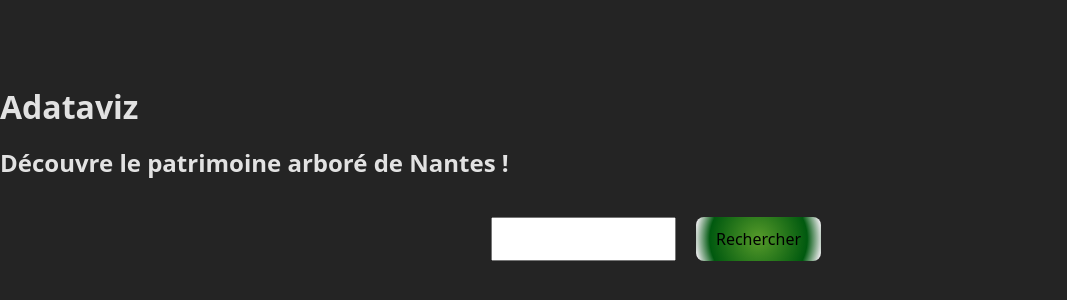
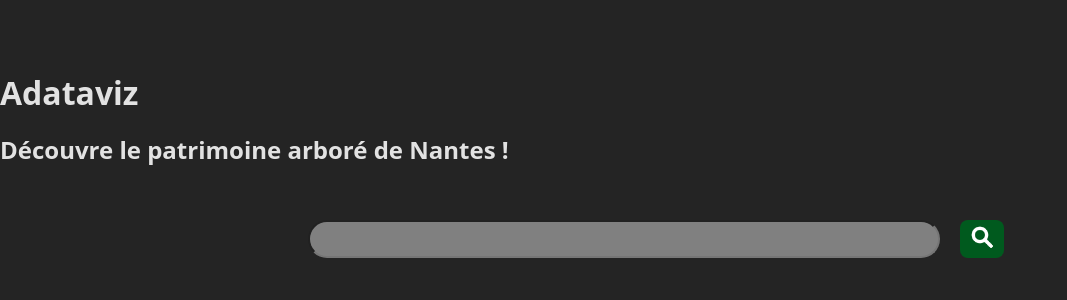
Before and after one commit to gaedicoger/adataviz, a website built with Vite: page index.html in a window 1280 px wide. Shown: the part 228-528 px from the top of the page, without its empty margins (0-1067 px from the left). Built offline with nearby package versions, Linux system fonts and the light colour scheme; no server answers.

Commit message:
barre de recherche style

```diff
--- a/index.html
+++ b/index.html
@@ -14,7 +14,9 @@
     <div id="app">
       <div id="search-content">
         <input type="text" id="search-bar" name="search-bar" />
-        <button id="search">Rechercher</button>
+        <button id="search">
+          <img id="search-icone" src="./img/icons8-loupe-100.png" />
+        </button>
       </div>
       <div id="cards-content"></div>
       <div id="buttons-pages"></div>
--- a/src/style.css
+++ b/src/style.css
@@ -55,17 +55,11 @@ h2.tree-card-name {
 button {
   border-radius: 8px;
   border: 1px solid transparent;
-  padding: 0.6em 1.2em;
-  font-size: 1em;
+  width: fit-content;
+  font-size: 0.8em;
   font-weight: 500;
   font-family: inherit;
   background: #005a1e;
-  background: radial-gradient(
-    circle,
-    rgb(87, 155, 42) 0%,
-    rgb(0, 89, 15) 75%,
-    rgb(255, 246, 255) 100%
-  );
   cursor: pointer;
   transition: border-color 0.25s;
 }
@@ -89,6 +83,17 @@ button:focus-visible {
   justify-content: center;
   flex-wrap: wrap;
   gap: 20px;
+  margin: 1rem;
+}
+
+#search-icone {
+  width: 30px;
+}
+
+input {
+  width: 50%;
+  background-color: grey;
+  border-radius: 20px;
 }
 
 .see-more {
```
Also changed, not shown: img/icons8-loupe-100.png (added).
